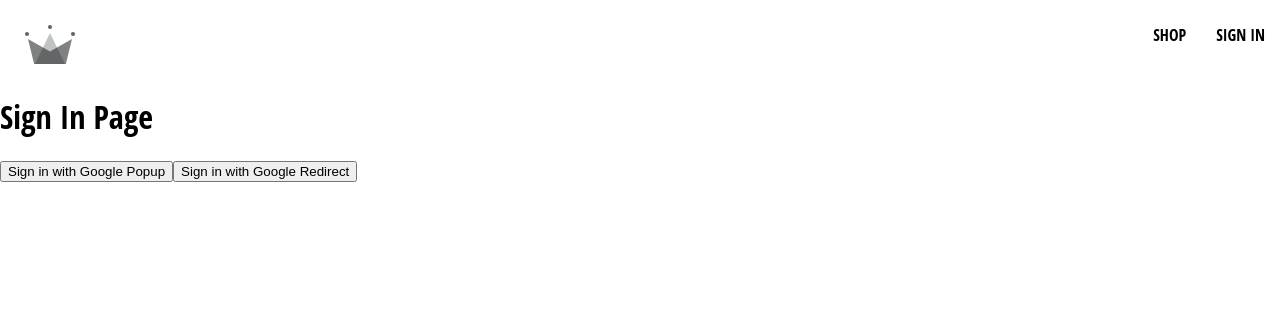
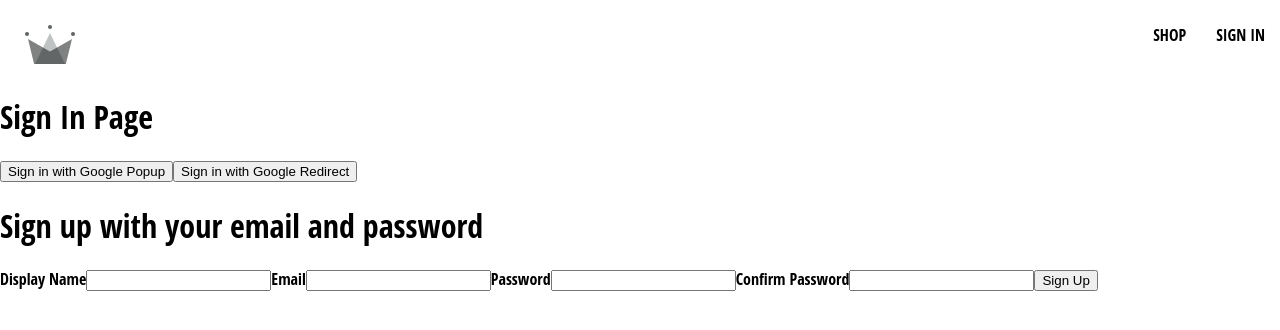
Before and after one commit to kapiltha9a/k-clothing, a React (Vite) app: page /sign-in in a window 1280 px wide. Shown: the top 330 px of the page. Built offline with nearby package versions, Linux system fonts and the light colour scheme.

Commit message:
basic sign up form created

```diff
--- /dev/null
+++ b/src/components/sign-up-form/sign-up-form.component.jsx
@@ -0,0 +1,43 @@
+import { useState } from "react";
+
+const defaultFormFields = {
+    displayName: '',
+    email: '',
+    password: '',
+    confirmPassword: ''
+};
+
+
+
+const SignUpForm = () => {
+    const [formFields, setFormField] = useState(defaultFormFields);
+    const { displayName, email, password, confirmPassword } = formFields;
+
+    console.log(formFields);
+
+    const handleChange = (event) => {
+        const { name, value } = event.target;
+
+        setFormField({...formFields, [name]: value})
+    };
+
+    return (
+        <div>
+            <h1>Sign up with your email and password</h1>
+            <form onSubmit={() => {}}>
+                <label>Display Name</label>
+                <input type='text' required onChange={handleChange} name='displayName' value={displayName} />
+                <label>Email</label>
+                <input type='email' required onChange={handleChange} name='email' value={email} />
+                <label>Password</label>
+                <input type='password' required onChange={handleChange} name='password' value={password} />
+                <label>Confirm Password</label>
+                <input type='password' required onChange={handleChange} name='confirmPassword' value={confirmPassword} />
+                <button type="submit">Sign Up</button>
+            </form>
+        </div>
+
+    );
+};
+
+export default SignUpForm;
--- a/src/routes/sign-in/sign-in.component.jsx
+++ b/src/routes/sign-in/sign-in.component.jsx
@@ -2,6 +2,8 @@
 import { getRedirectResult } from 'firebase/auth';
 
 import { auth, sighInWithGooglePopup, sighInWithGoogleRedirect, createUserDocumentFromAuth } from "../../utils/firebase/firebase.utils";
+import SignUpForm from "../../components/sign-up-form/sign-up-form.component";
+
 
 const SignIn = () => {
 
@@ -30,6 +32,8 @@
       <h1>Sign In Page</h1>
       <button onClick={logGoogleUser}>Sign in with Google Popup</button>
       <button onClick={sighInWithGoogleRedirect}>Sign in with Google Redirect</button>
+      <br/>
+      <SignUpForm />
     </div>
   );
 };
--- a/src/utils/firebase/firebase.utils.js
+++ b/src/utils/firebase/firebase.utils.js
@@ -8,23 +8,23 @@
 
 
 // Your web app's Firebase configuration
+const firebaseConfig = {
+  apiKey: "AIzaSyB9FJf7qPHeKOshY2fRV3b4HC6Gtq-eAHk",
+  authDomain: "k-clothing-db-c16c3.firebaseapp.com",
+  projectId: "k-clothing-db-c16c3",
+  storageBucket: "k-clothing-db-c16c3.appspot.com",
+  messagingSenderId: "558388583330",
+  appId: "1:558388583330:web:6db0da3c03c59f05d170fb"
+};
+// k-cloting-store
 // const firebaseConfig = {
-//   apiKey: "AIzaSyB9FJf7qPHeKOshY2fRV3b4HC6Gtq-eAHk",
-//   authDomain: "k-clothing-db-c16c3.firebaseapp.com",
-//   projectId: "k-clothing-db-c16c3",
-//   storageBucket: "k-clothing-db-c16c3.appspot.com",
-//   messagingSenderId: "558388583330",
-//   appId: "1:558388583330:web:6db0da3c03c59f05d170fb"
+//   apiKey: "AIzaSyAYWIwcEfA522NjifS0Sg-tAFAleJOjTV0",
+//   authDomain: "k-clothing-store.firebaseapp.com",
+//   projectId: "k-clothing-store",
+//   storageBucket: "k-clothing-store.appspot.com",
+//   messagingSenderId: "1013739664846",
+//   appId: "1:1013739664846:web:ec88beeaf052d571c4e79f"
 // };
-// k-cloting-store
-const firebaseConfig = {
-  apiKey: "AIzaSyAYWIwcEfA522NjifS0Sg-tAFAleJOjTV0",
-  authDomain: "k-clothing-store.firebaseapp.com",
-  projectId: "k-clothing-store",
-  storageBucket: "k-clothing-store.appspot.com",
-  messagingSenderId: "1013739664846",
-  appId: "1:1013739664846:web:ec88beeaf052d571c4e79f"
-};
 
 // Initialize Firebase
 const firebaseApp = initializeApp(firebaseConfig);
```
